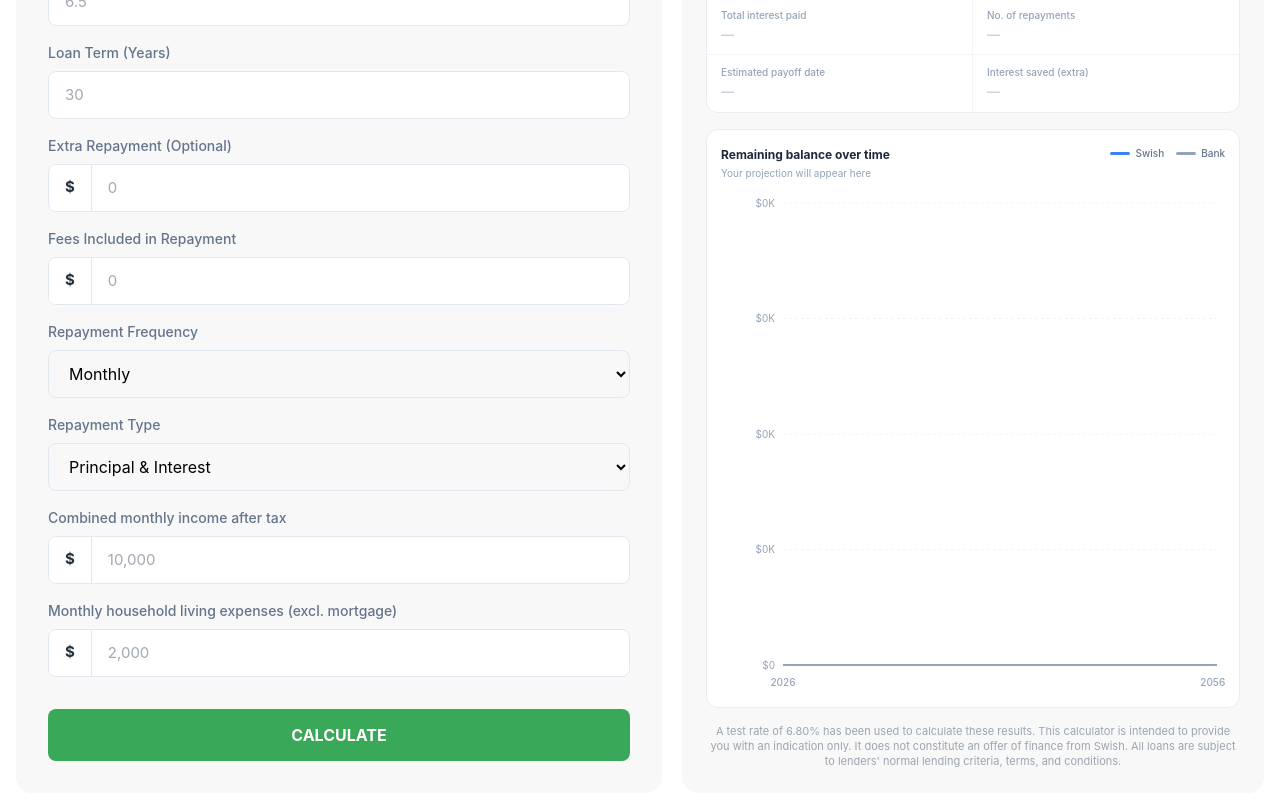
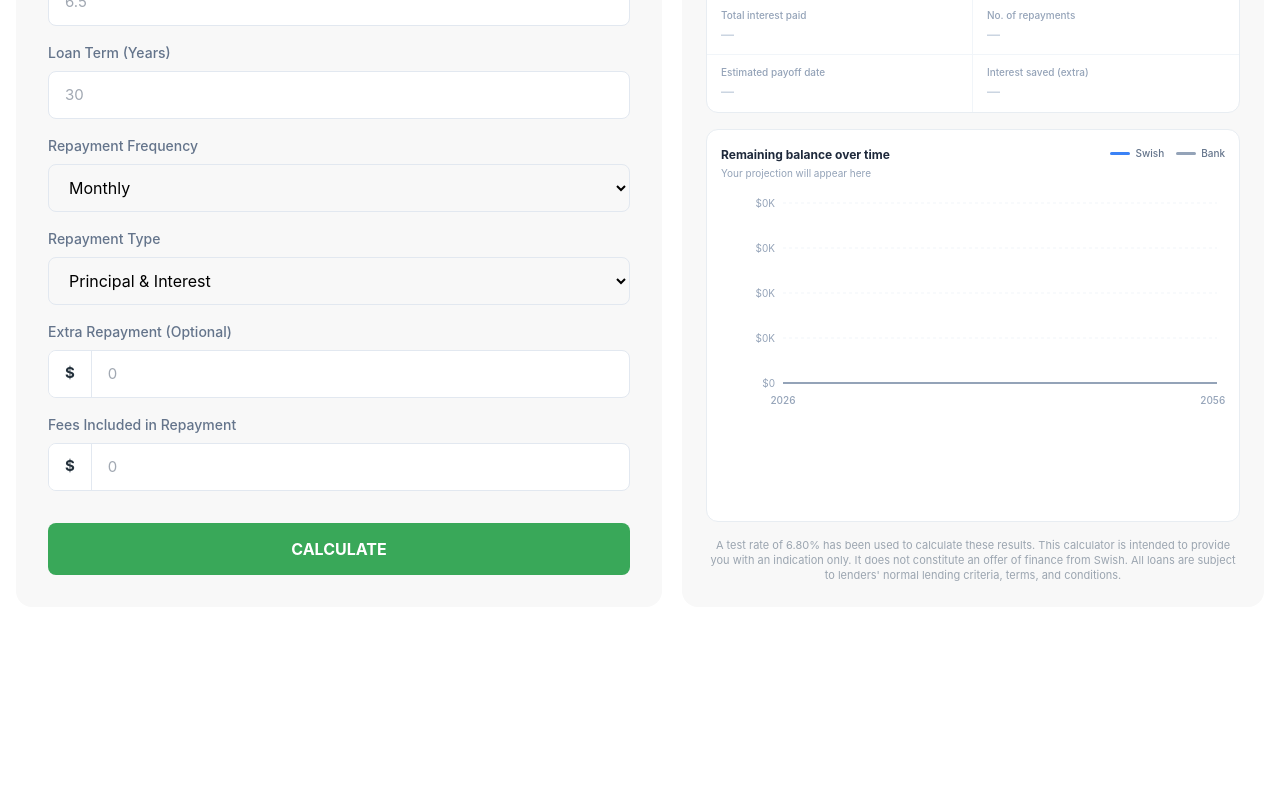
Before and after one commit to zainz001/MortageCalulator, a React (Vite) app: page / in a window 1280 px wide. Shown: the part 520-1326 px from the top of the page. After the commit the page ends 1143 px from the top, so only its background shows below. Built offline with nearby package versions, Linux system fonts and the light colour scheme.

Commit message:
fix complete

```diff
--- a/src/components/MortgageCalculator/Chart.jsx
+++ b/src/components/MortgageCalculator/Chart.jsx
@@ -30,7 +30,6 @@ export default function Chart({
   const hasData = !!(result && result.repayment != null && chartData && chartData.length > 0);
   const hasExtra = yearsSaved > 0 || monthsSaved > 0;
 
-  // When no extra repayment, swish = bank (same trajectory)
   const displayData = hasData
     ? chartData.map((row) => ({
       ...row,
@@ -77,7 +76,6 @@ export default function Chart({
     ]
     : [];
 
-  // Skeleton rows shown before calculate
   const skeletonRows = [
     "Loan amount", "Deposit amount", "Deposit %", "LVR",
     "Repayment / mo", "Total amount repaid", "Total interest paid",
@@ -126,8 +124,6 @@ export default function Chart({
 
         {/* ── TOP SUMMARY CARDS ── */}
         <div style={{ display: "grid", gridTemplateColumns: "1fr 1fr", gap: 12 }}>
-
-          {/* Card 1 — Repayment amount (always) OR interest saved (when extra) */}
           <div style={{
             background: "linear-gradient(135deg, #EEF2FF, #E0E7FF)",
             border: "1px solid #C7D2FE", borderRadius: 12, padding: "16px",
@@ -147,7 +143,7 @@ export default function Chart({
                 <p style={{ fontSize: 10, color: "#6366F1", fontWeight: 700, margin: "0 0 6px", letterSpacing: "0.07em", textTransform: "uppercase" }}>
                   Interest saved with Swish
                 </p>
-                <p style={{ fontSize: 28, fontWeight: 800, color: "#3730A3", lineHeight: 1, margin: 0 }}>
+                <p style={{ fontSize: "clamp(18px, 4vw, 28px)", fontWeight: 800, color: "#3730A3", lineHeight: 1.1, margin: 0, wordBreak: "break-word" }}>
                   {fmtShort(savings)}
                 </p>
                 <p style={{ fontSize: 11, color: "#818CF8", margin: "4px 0 0" }}>vs standard bank loan</p>
@@ -165,7 +161,6 @@ export default function Chart({
             )}
           </div>
 
-          {/* Card 2 — Payoff date (always) OR time saved (when extra) */}
           <div style={{
             background: "linear-gradient(135deg, #ECFDF5, #D1FAE5)",
             border: "1px solid #6EE7B7", borderRadius: 12, padding: "16px",
@@ -185,7 +180,7 @@ export default function Chart({
                 <p style={{ fontSize: 10, color: "#059669", fontWeight: 700, margin: "0 0 6px", letterSpacing: "0.07em", textTransform: "uppercase" }}>
                   Mortgage free
                 </p>
-                <p style={{ fontSize: 28, fontWeight: 800, color: "#065F46", lineHeight: 1, margin: 0 }}>
+                <p style={{ fontSize: "clamp(18px, 4vw, 28px)", fontWeight: 800, color: "#065F46", lineHeight: 1.1, margin: 0, wordBreak: "break-word" }}>
                   {timeSavedLabel}
                 </p>
                 <p style={{ fontSize: 11, color: "#059669", margin: "4px 0 0" }}>earlier than scheduled</p>
@@ -195,7 +190,7 @@ export default function Chart({
                 <p style={{ fontSize: 10, color: "#059669", fontWeight: 700, margin: "0 0 6px", letterSpacing: "0.07em", textTransform: "uppercase" }}>
                   Estimated payoff
                 </p>
-                <p style={{ fontSize: 24, fontWeight: 800, color: "#065F46", lineHeight: 1, margin: 0 }}>
+                <p style={{ fontSize: "clamp(14px, 3.5vw, 24px)", fontWeight: 800, color: "#065F46", lineHeight: 1.2, margin: 0, wordBreak: "break-word" }}>
                   {payoffDate}
                 </p>
                 <p style={{ fontSize: 11, color: "#34D399", margin: "4px 0 0" }}>
@@ -246,9 +241,11 @@ export default function Chart({
         </div>
 
         {/* ── CHART ── */}
+        {/* ✅ FIX: added height: "auto" so container doesn't collapse on mobile */}
         <div style={{
           flex: 1, background: "#fff", borderRadius: 12, border: "1px solid #E8EDF2",
-          padding: "16px 14px 12px", display: "flex", flexDirection: "column", minHeight: 280,
+          padding: "16px 14px 12px", display: "flex", flexDirection: "column",
+          minHeight: 280, height: "auto",
         }}>
           <div style={{ display: "flex", justifyContent: "space-between", alignItems: "flex-start", marginBottom: 12 }}>
             <div>
@@ -275,8 +272,9 @@ export default function Chart({
             </div>
           </div>
 
-          <div style={{ flex: 1, minHeight: 200 }}>
-            <ResponsiveContainer width="100%" height="100%">
+          {/* ✅ FIX: explicit height={220} instead of height="100%" to fix mobile rendering */}
+          <div style={{ flex: 1, minHeight: 200, height: 220 }}>
+            <ResponsiveContainer width="100%" height={220}>
               <ComposedChart data={displayData} margin={{ top: 10, right: 8, left: 0, bottom: 0 }}>
                 <defs>
                   <linearGradient id="bankGrad" x1="0" y1="0" x2="0" y2="1">
@@ -313,7 +311,6 @@ export default function Chart({
 
                 <Tooltip content={<CustomTooltip />} />
 
-                {/* Bank — gray, renders first (bottom layer) */}
                 <Area
                   type="monotone"
                   dataKey="bank"
@@ -326,7 +323,6 @@ export default function Chart({
                   animationDuration={900}
                 />
 
-                {/* Swish — blue, renders second (top layer) */}
                 <Area
                   type="monotone"
                   dataKey="swish"
--- a/src/components/MortgageCalculator/InputField.jsx
+++ b/src/components/MortgageCalculator/InputField.jsx
@@ -1,16 +1,14 @@
 import React from "react";
 
-const InputField = ({ label, prefix, placeholder, onChange }) => {
+const InputField = ({ label, prefix, placeholder, value, onChange }) => {
   return (
     <div className="flex flex-col gap-[8px]">
       <label className="text-[13px] md:text-[14px] text-[#64748B] font-medium">
         {label}
       </label>
 
-      {/* Wrapper holding both the prefix box and the input field */}
       <div className="flex items-center w-full h-[48px] bg-white border border-[#E2E8F0] rounded-[8px] overflow-hidden focus-within:border-[#0052CC] focus-within:ring-1 focus-within:ring-[#0052CC] transition-all">
 
-        {/* Dollar Prefix Compartment with vertical divider */}
         {prefix && (
           <div className="flex items-center justify-center h-full px-4 border-r border-[#E2E8F0] bg-white">
             <span className="text-[#23303B] font-bold text-[15px]">
@@ -19,9 +17,9 @@ const InputField = ({ label, prefix, placeholder, onChange }) => {
           </div>
         )}
 
-        {/* Actual Input Field */}
         <input
           type="text"
+          value={value}   // ✅ IMPORTANT
           placeholder={placeholder}
           onChange={(e) =>
             onChange && onChange(Number(e.target.value.replace(/,/g, "")))
--- a/src/components/MortgageCalculator/MortgageCalculator.jsx
+++ b/src/components/MortgageCalculator/MortgageCalculator.jsx
@@ -1,19 +1,19 @@
-import React, { useState, useRef } from "react";
+import React, { useState, useRef,useEffect } from "react";
 import InputField from "./InputField";
 import Chart from "./Chart";
 import { calculateMortgageWithSavings } from "../../helpers/mortgageHelpers";
 
 export default function MortgageCalculator() {
   // --- Mortgage inputs ---
-  const [propertyPrice, setPropertyPrice] = useState(800000);
-  const [depositAmount, setDepositAmount] = useState(160000);
-  const [depositPercent, setDepositPercent] = useState(20);
-  const [rate, setRate] = useState(6.5);
-  const [years, setYears] = useState(30);
-  const [extraRepayment, setExtraRepayment] = useState(0);
+  const [propertyPrice, setPropertyPrice] = useState("");
+  const [depositAmount, setDepositAmount] = useState("");
+  const [depositPercent, setDepositPercent] = useState("");
+  const [rate, setRate] = useState("");
+  const [years, setYears] = useState("");
+  const [extraRepayment, setExtraRepayment] = useState("");
+  const [fees, setFees] = useState("");
   const [frequency, setFrequency] = useState("monthly");
   const [repaymentType, setRepaymentType] = useState("principal_interest");
-  const [fees, setFees] = useState(0);
 
   // --- Informational only — isolated, never affect mortgage calc ---
   const [income, setIncome] = useState("");
@@ -71,7 +71,32 @@ export default function MortgageCalculator() {
   const handleYearsChange = (val) => setYears(toNum(val));
   const handleExtraRepaymentChange = (val) => setExtraRepayment(toNum(val));
   const handleFeesChange = (val) => setFees(toNum(val));
+  const handleFrequencyChange = (value) => {
+    setFrequency(value);
 
+    const baseMonthlyExtra = 500;
+
+    let newExtra = 0;
+
+    switch (value) {
+      case "monthly":
+        newExtra = baseMonthlyExtra;
+        break;
+
+      case "fortnightly":
+        newExtra = baseMonthlyExtra / 2;
+        break;
+
+      case "weekly":
+        newExtra = baseMonthlyExtra / 4;
+        break;
+
+      default:
+        newExtra = baseMonthlyExtra;
+    }
+
+    setExtraRepayment(Number(newExtra.toFixed(2)));
+  };
   // --- Calculate ---
   const handleCalculate = () => {
     const price = toNum(propertyPrice);
@@ -123,7 +148,41 @@ export default function MortgageCalculator() {
     bank: row.balance,
     swish: chartDataSwish[i] ? Math.max(0, chartDataSwish[i].balance) : 0,
   }));
+// Re-run calculation whenever extraRepayment changes, but only if a result already exists
+useEffect(() => {
+  if (!result) return; // don't auto-calc before first manual Calculate
 
+  const price = toNum(propertyPrice);
+  const deposit = toNum(depositAmount);
+  const r = toNum(rate);
+  const y = toNum(years);
+  const extra = toNum(extraRepayment);
+
+  if (!price || price <= 0 || !y || y <= 0) return;
+
+  const res = calculateMortgageWithSavings({
+    propertyPrice: price,
+    depositAmount: deposit,
+    rate: r,
+    years: y,
+    frequency,
+    repaymentType,
+    extraRepayment: extra,
+  });
+
+  setResult(res);
+
+  const periodsPerYear = frequency === "weekly" ? 52 : frequency === "fortnightly" ? 26 : 12;
+  const monthsToPayoff = Math.round((res.numberOfRepayments / periodsPerYear) * 12);
+  const payoff = new Date();
+  payoff.setMonth(payoff.getMonth() + monthsToPayoff);
+  setPayoffDate(
+    payoff.toLocaleDateString("en-AU", { day: "2-digit", month: "2-digit", year: "numeric" })
+  );
+
+  setChartDataBank(res.scheduleWithoutExtra);
+  setChartDataSwish(res.scheduleWithExtra);
+}, [extraRepayment]); // only watches extraRepayment
   return (
     <div className="min-h-screen bg-white flex items-center justify-center p-2 md:p-4">
       <div className="max-w-[1400px] w-full">
@@ -171,28 +230,13 @@ export default function MortgageCalculator() {
                 value={years}
                 onChange={handleYearsChange}
               />
-              <InputField
-                label="Extra Repayment (Optional)"
-                prefix="$"
-                placeholder="0"
-                value={extraRepayment}
-                onChange={handleExtraRepaymentChange}
-              />
-              <InputField
-                label="Fees Included in Repayment"
-                prefix="$"
-                placeholder="0"
-                value={fees}
-                onChange={handleFeesChange}
-              />
-
               <div className="flex flex-col gap-[8px]">
                 <label className="text-[13px] md:text-[14px] text-[#64748B] font-medium">
                   Repayment Frequency
                 </label>
                 <select
                   value={frequency}
-                  onChange={(e) => setFrequency(e.target.value)}
+                  onChange={(e) => handleFrequencyChange(e.target.value)}
                   className="h-[48px] px-4 border border-[#E2E8F0] rounded-[8px]"
                 >
                   <option value="monthly">Monthly</option>
@@ -214,22 +258,21 @@ export default function MortgageCalculator() {
                   <option value="interest_only">Interest Only</option>
                 </select>
               </div>
-
-              {/* Informational only — completely isolated from mortgage calculations */}
               <InputField
-                label="Combined monthly income after tax"
+                label="Extra Repayment (Optional)"
                 prefix="$"
-                placeholder="10,000"
-                value={income}
-                onChange={(val) => setIncome(val)}
+                placeholder="0"
+                value={extraRepayment}
+                onChange={handleExtraRepaymentChange}
               />
               <InputField
-                label="Monthly household living expenses (excl. mortgage)"
+                label="Fees Included in Repayment"
                 prefix="$"
-                placeholder="2,000"
-                value={expenses}
-                onChange={(val) => setExpenses(val)}
+                placeholder="0"
+                value={fees}
+                onChange={handleFeesChange}
               />
+
             </div>
 
             <button
```
Lines whose indentation alone changed are shown as unchanged.
